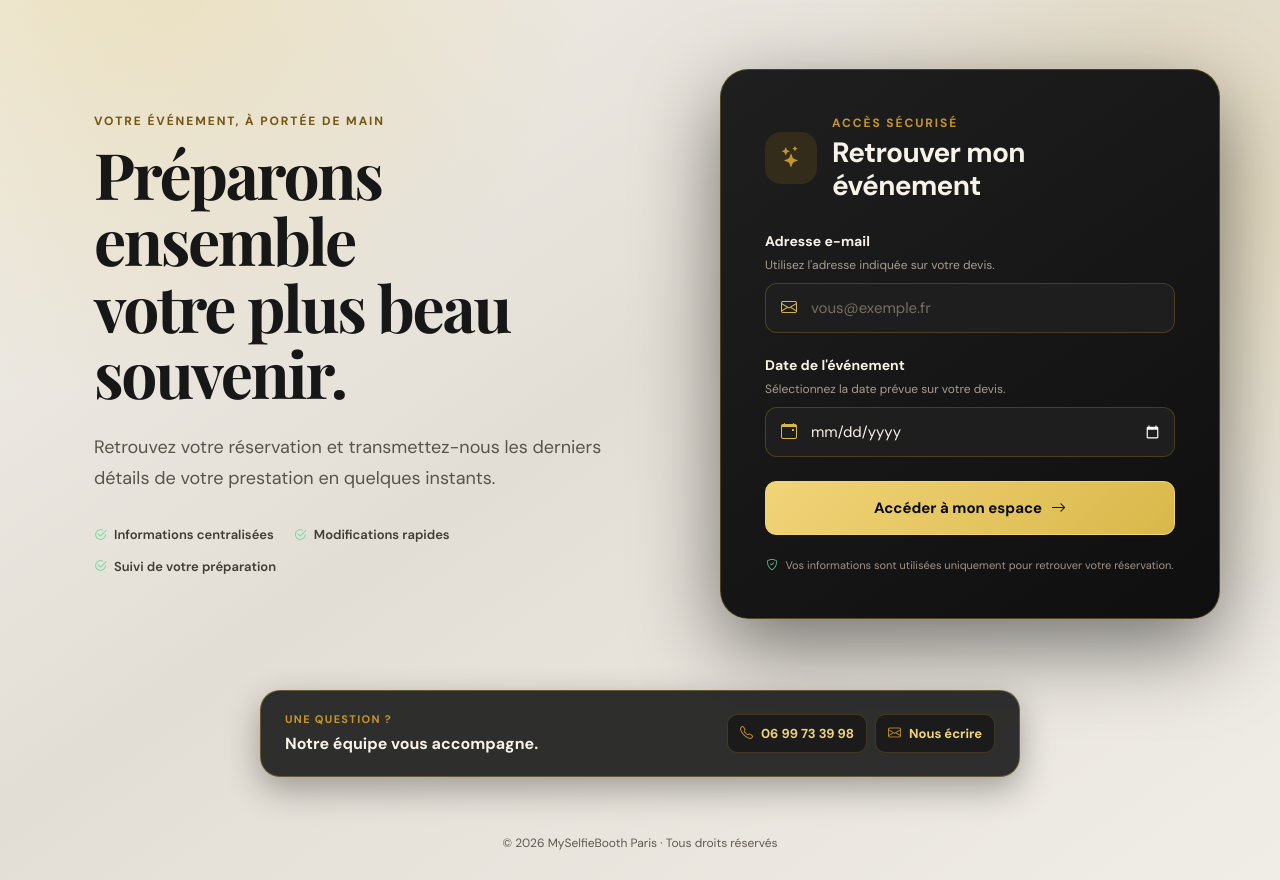
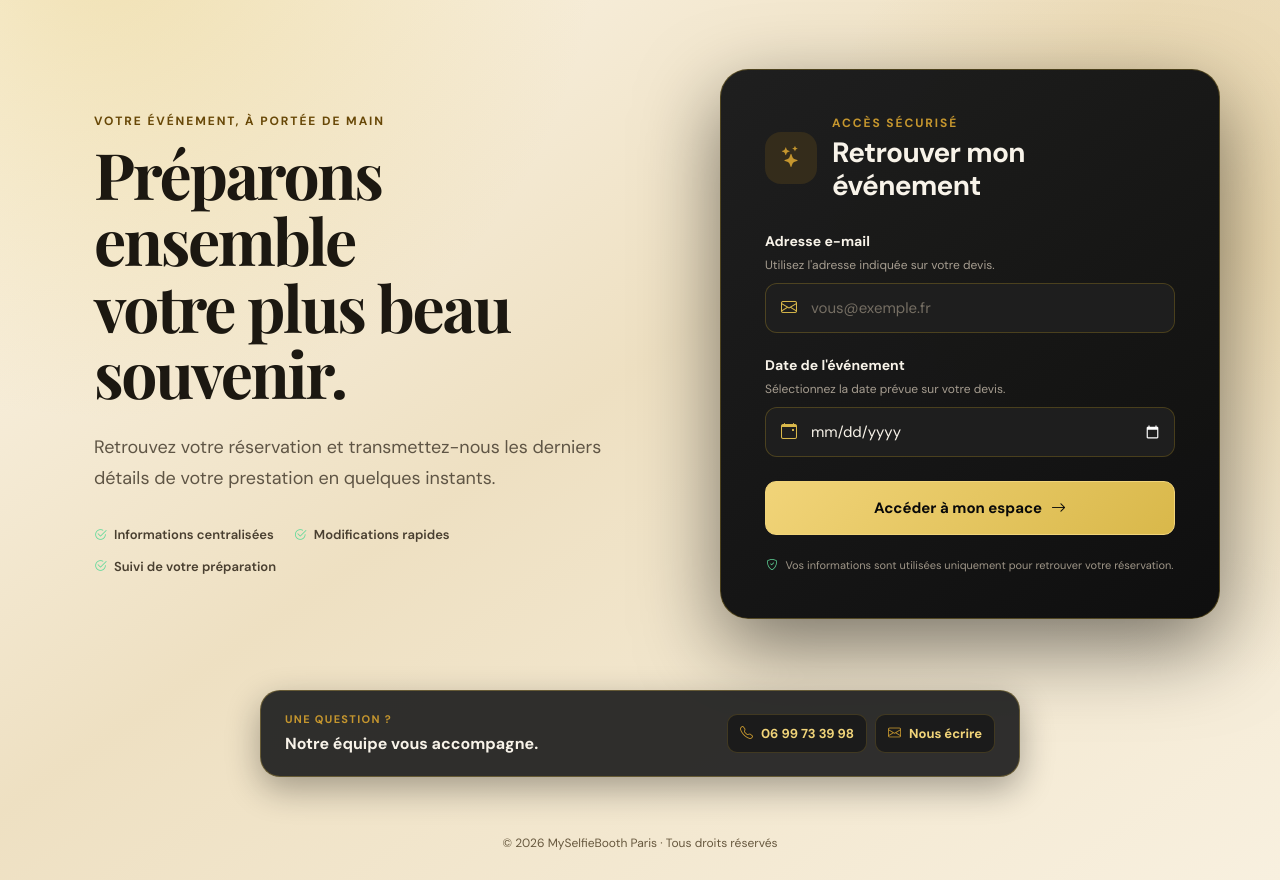
Before and after one commit to stephanefly/reservation, a Django app: page /espace_client/ in a window 1280 px wide. Shown: the part 77-957 px from the top of the page. Run offline with Django 4.2, Linux system fonts and the light colour scheme; parts of the project's set-up code (start-up, migrations or seed data) failed here and were passed over; some libraries are stand-ins or nearby versions.

Commit message:
Adopte un fond champagne avec des blocs noirs

```diff
--- a/app/static/css/espace_client.css
+++ b/app/static/css/espace_client.css
@@ -2,7 +2,7 @@
     --ink: #f8f3e9;
     --ink-soft: #c5bdb1;
     --paper: #242424;
-    --cream: #e7e3dc;
+    --cream: #f3ead6;
     --cream-deep: #342c1b;
     --gold: #d9b84a;
     --gold-dark: #c5962e;
@@ -36,9 +36,9 @@ body.client-body {
     flex-direction: column;
     color: var(--ink);
     background:
-        radial-gradient(circle at 10% 0%, rgba(217, 184, 74, 0.28), transparent 30rem),
-        radial-gradient(circle at 95% 30%, rgba(217, 184, 74, 0.18), transparent 26rem),
-        linear-gradient(145deg, #f4f2ee 0%, #e3ded5 48%, #f0ede7 100%),
+        radial-gradient(circle at 8% 0%, rgba(217, 184, 74, 0.35), transparent 31rem),
+        radial-gradient(circle at 96% 34%, rgba(197, 150, 46, 0.2), transparent 27rem),
+        linear-gradient(145deg, #fffaf0 0%, #eee0c2 48%, #f8f0df 100%),
         var(--cream);
     font-family: "DM Sans", system-ui, -apple-system, BlinkMacSystemFont, "Segoe UI", sans-serif;
     -webkit-font-smoothing: antialiased;
@@ -226,7 +226,7 @@ a:hover {
 
 .client-footer {
     padding: 21px 20px 28px;
-    color: #5f584f;
+    color: #67583e;
     font-size: 12px;
     text-align: center;
 }
@@ -243,11 +243,11 @@ a:hover {
 .login-intro {
     max-width: 560px;
     padding-left: clamp(0px, 3vw, 34px);
-    color: #171717;
+    color: #1c1811;
 }
 
 .login-intro .page-eyebrow {
-    color: #745410;
+    color: #684807;
 }
 
 .login-intro h1,
@@ -266,7 +266,7 @@ a:hover {
 .login-intro > p {
     max-width: 510px;
     margin: 25px 0 0;
-    color: #59534b;
+    color: #5f5545;
     font-size: 18px;
     line-height: 1.7;
 }
@@ -282,7 +282,7 @@ a:hover {
     display: inline-flex;
     align-items: center;
     gap: 7px;
-    color: #403b35;
+    color: #493f30;
     font-size: 13px;
     font-weight: 600;
 }
```
